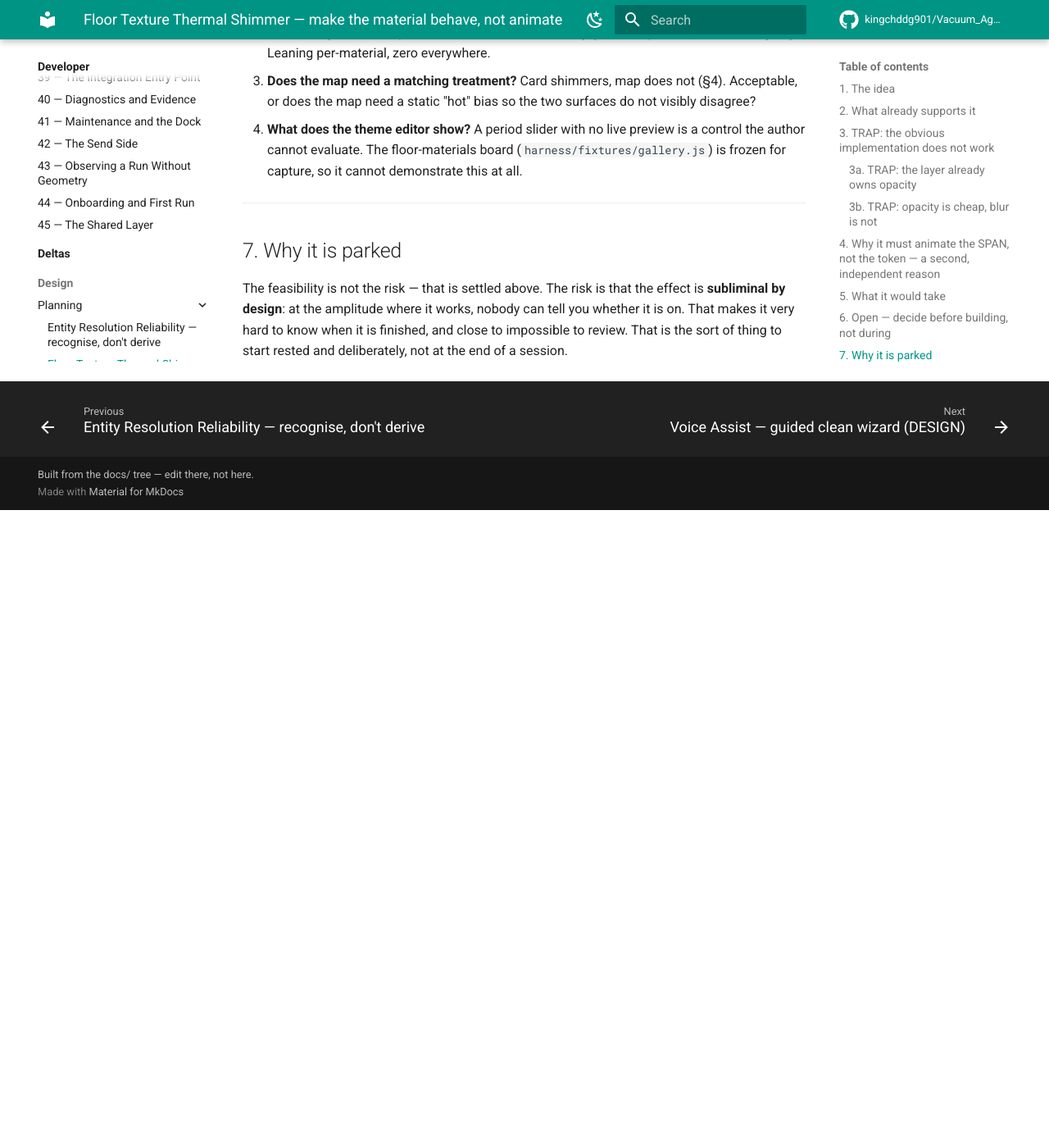
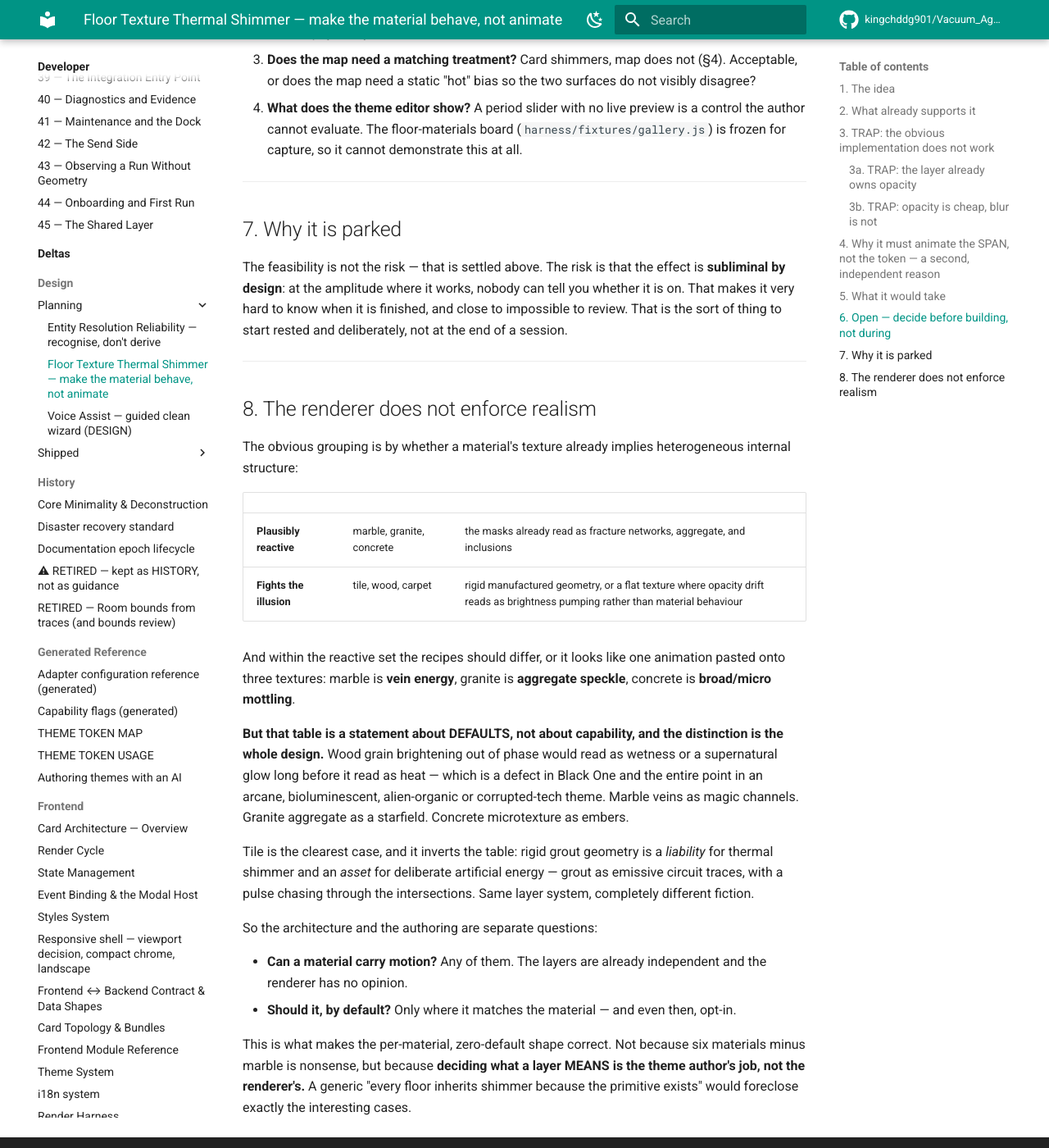
Before and after one commit to kingchddg901/Vacuum_Agent, an MkDocs documentation site: the page built from docs/dev/design/planning/floor-texture-thermal-shimmer.md, in a window 1280 px wide and 1400 px high, scrolled down 4300 px. Shown: the whole window at 82% size. Built offline with MkDocs 1.6.1 and Material for MkDocs 9.7.7, drawn with Linux system fonts in a browser that asks for light colours; comment, search, counter and statistics services are not loaded; before the commit the page ends 4922 px from its top, so only the background shows below that; some of the changed text lies outside the part shown.

Commit message:
docs(design): the renderer does not enforce realism
Settles §6 question 2 of the parked shimmer design, and inverts part of its
reasoning.

The obvious grouping is by whether a material's texture already implies
heterogeneous internal structure -- marble, granite and concrete plausibly
reactive; tile, wood and carpet fighting the illusion. Within the reactive set the
recipes have to differ too, or it reads as one animation pasted onto three
textures: marble is vein energy, granite aggregate speckle, concrete broad/micro
mottling.

But that is a statement about DEFAULTS, not capability, and the distinction is the
design. Wood grain brightening out of phase reads as wetness or a supernatural glow
long before it reads as heat -- a defect in Black One and the entire point in an
arcane or corrupted-tech theme. Tile inverts the table outright: rigid grout
geometry is a liability for thermal shimmer and an asset for deliberate artificial
energy, grout as emissive circuit traces with a pulse chasing the intersections.
Same layer system, different fiction.

So per-material tokens at zero default is now SETTLED, but for a better reason than
"six materials minus marble is nonsense". Deciding what a layer MEANS is the theme
author's job, not the renderer's, and a generic "every floor inherits shimmer
because the primitive exists" would foreclose exactly the interesting cases.

Co-Authored-By: Claude Opus 5 <noreply@anthropic.com>

```diff
--- a/docs/dev/design/planning/floor-texture-thermal-shimmer.md
+++ b/docs/dev/design/planning/floor-texture-thermal-shimmer.md
@@ -148,10 +148,9 @@ default. It looks like three lines of CSS and is not.
 1. **Amplitude: token or constant?** A token is one more thing to tune and to get wrong (the
    whole effect dies above ~2%). A fixed 1% cannot be ruined by a submitter. Leaning constant,
    with the *period* tokenized — the period is what makes it feel bespoke.
-2. **Per-material or marble-only?** The read is specific to marble's fracture network. Carpet
-   weave and tile grout shimmering would be nonsense. Per-material tokens keep the shape
-   generic and let only marble ship a non-zero default; marble-only grows a special case in
-   the registry. Leaning per-material, zero everywhere.
+2. **Per-material or marble-only? — SETTLED: per-material, zero everywhere**, but for a
+   better reason than "only marble makes sense". See §8; the renderer must not be the thing
+   deciding what is physically sensible.
 3. **Does the map need a matching treatment?** Card shimmers, map does not (§4). Acceptable, or
    does the map need a static "hot" bias so the two surfaces do not visibly disagree?
 4. **What does the theme editor show?** A period slider with no live preview is a control the
@@ -166,3 +165,42 @@ The feasibility is not the risk — that is settled above. The risk is that the
 **subliminal by design**: at the amplitude where it works, nobody can tell you whether it is
 on. That makes it very hard to know when it is finished, and close to impossible to review.
 That is the sort of thing to start rested and deliberately, not at the end of a session.
+
+
+---
+
+## 8. The renderer does not enforce realism
+
+The obvious grouping is by whether a material's texture already implies heterogeneous
+internal structure:
+
+| | | |
+|---|---|---|
+| **Plausibly reactive** | marble, granite, concrete | the masks already read as fracture networks, aggregate, and inclusions |
+| **Fights the illusion** | tile, wood, carpet | rigid manufactured geometry, or a flat texture where opacity drift reads as brightness pumping rather than material behaviour |
+
+And within the reactive set the recipes should differ, or it looks like one animation pasted
+onto three textures: marble is **vein energy**, granite is **aggregate speckle**, concrete is
+**broad/micro mottling**.
+
+**But that table is a statement about DEFAULTS, not about capability, and the distinction is
+the whole design.** Wood grain brightening out of phase would read as wetness or a
+supernatural glow long before it read as heat — which is a defect in Black One and the entire
+point in an arcane, bioluminescent, alien-organic or corrupted-tech theme. Marble veins as
+magic channels. Granite aggregate as a starfield. Concrete microtexture as embers.
+
+Tile is the clearest case, and it inverts the table: rigid grout geometry is a *liability* for
+thermal shimmer and an *asset* for deliberate artificial energy — grout as emissive circuit
+traces, with a pulse chasing through the intersections. Same layer system, completely
+different fiction.
+
+So the architecture and the authoring are separate questions:
+
+- **Can a material carry motion?** Any of them. The layers are already independent and the
+  renderer has no opinion.
+- **Should it, by default?** Only where it matches the material — and even then, opt-in.
+
+This is what makes the per-material, zero-default shape correct. Not because six materials
+minus marble is nonsense, but because **deciding what a layer MEANS is the theme author's job,
+not the renderer's.** A generic "every floor inherits shimmer because the primitive exists"
+would foreclose exactly the interesting cases.
```
